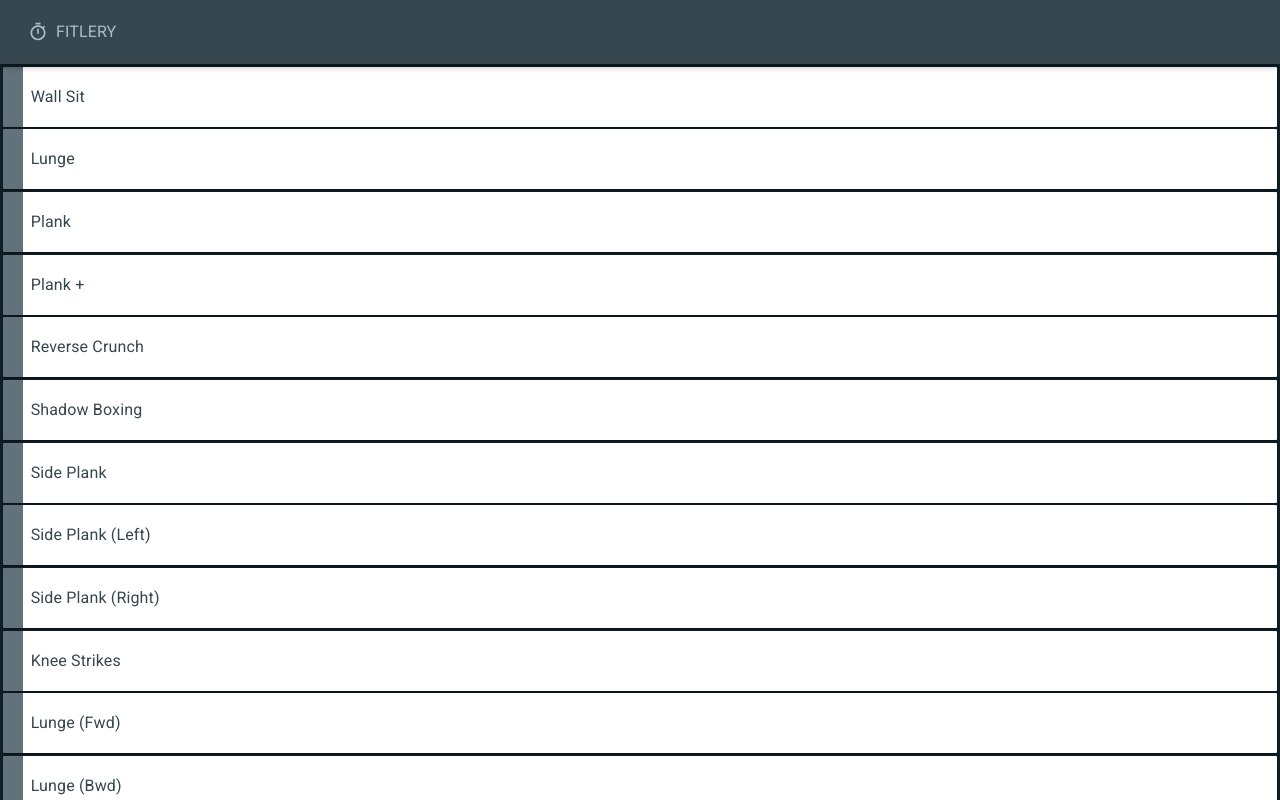
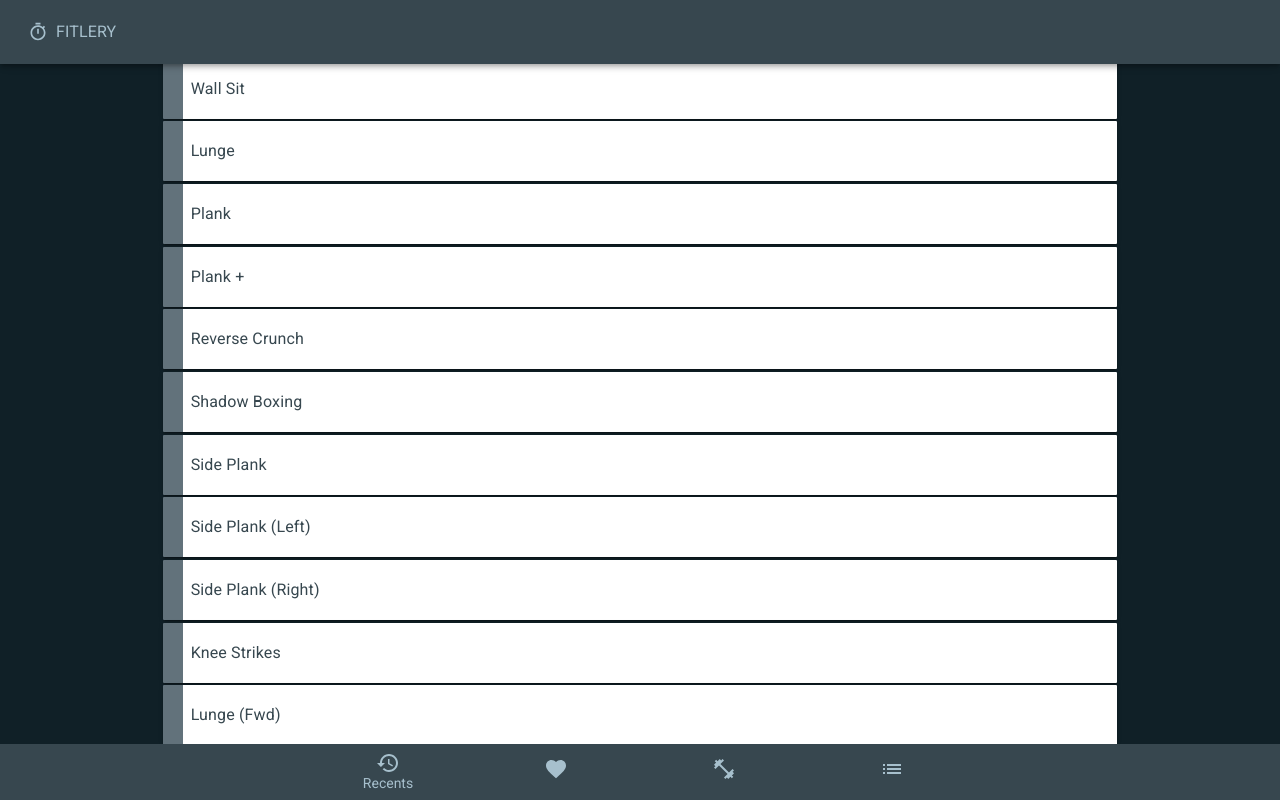
Before and after one commit to m00k/fitlery-web, a React (Create React App) app: page / in a window 1280 px wide. Shown: the top 800 px of the page. Built offline with nearby package versions, Linux system fonts and the light colour scheme.

Commit message:
style(app): position fixed for header, footer, add maxwidth and scrolling to main container

```diff
--- a/src/App.tsx
+++ b/src/App.tsx
@@ -1,11 +1,11 @@
-import { Paper } from '@material-ui/core';
+import { Box, Paper } from '@material-ui/core';
 import { makeStyles } from '@material-ui/core/styles';
 import React from 'react';
 import exercises from './exercise/data';
 import ExerciseList from './exercise/ExerciseList';
 import NavBar from './NavBar';
+import FtBottomNavigation from './navigation/BottomNavigation';
 import theme from './theme/theme';
-import FtBottomNavigation from './navigation/BottomNavigation';
 // import WorkoutList from './workout/WorkoutList';
 
 const useStyles = makeStyles(() => ({
@@ -21,8 +21,19 @@ function App() {
   return (
     <Paper className={classes.paper}>
       <NavBar></NavBar>
-      {/* <WorkoutList></WorkoutList> */}
-      <ExerciseList {...{ exercises }}></ExerciseList>
+      <Box
+        bottom={56} // TODO
+        left={0}
+        right={0}
+        overflow='auto'
+        position='fixed'
+        top={56} // TODO
+        pl={'calc(-480px + 50vw)'} // TODO: theme.breakpoints.values.md / 2; -> grid
+        pr={'calc(-480px + 50vw)'} // TODO: theme.breakpoints.values.md / 2;
+      >
+        {/* <WorkoutList></WorkoutList> */}
+        <ExerciseList {...{ exercises }}></ExerciseList>
+      </Box>
       <FtBottomNavigation></FtBottomNavigation>
     </Paper>
   );
--- a/src/navigation/BottomNavigation.tsx
+++ b/src/navigation/BottomNavigation.tsx
@@ -1,3 +1,4 @@
+import { Box } from '@material-ui/core';
 import BottomNavigation from '@material-ui/core/BottomNavigation';
 import BottomNavigationAction from '@material-ui/core/BottomNavigationAction';
 import { makeStyles } from '@material-ui/core/styles';
@@ -22,11 +23,13 @@ export default function FtBottomNavigation() {
   };
 
   return (
+    <Box position='fixed' bottom={0} left={0} right={0}>
       <BottomNavigation value={value} onChange={handleChange} className={classes.root}>
         <BottomNavigationAction label="Recents" value="recents" icon={<RestoreIcon />} />
         <BottomNavigationAction label="Favorites" value="favorites" icon={<FavoriteIcon />} />
         <BottomNavigationAction label="Workouts" value="workouts" icon={<FitnessCenterIcon />} />
         <BottomNavigationAction label="Exercises" value="exercises" icon={<ListIcon />} />
       </BottomNavigation>
+    </Box>
   );
 }
--- a/src/workout/WorkoutList.tsx
+++ b/src/workout/WorkoutList.tsx
@@ -29,7 +29,6 @@ const useStyles = makeStyles((theme: Theme) =>
       display: 'grid',
       gridTemplateColumns: 'repeat(12, 1fr)',
       gridGap: theme.spacing(1),
-      maxWidth: theme.breakpoints.values.md,
       padding: theme.spacing(1/2),
     },
     content: {
```
Lines whose indentation alone changed are shown as unchanged.
